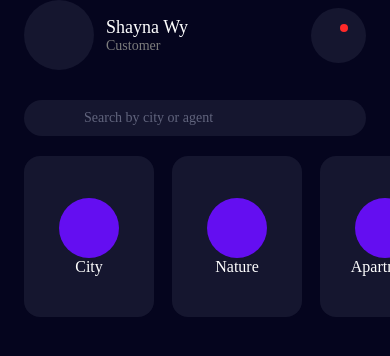
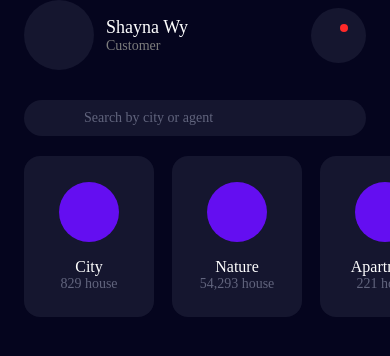
Before and after one commit to craftalpian/slicing-esd-rn, a React Native app: screen / in a window 390 px wide. Shown: the top 356 px of the page. Built offline with nearby package versions, Linux system fonts and the light colour scheme; grey boxes are pictures that could not be loaded; some icons are missing.

Commit message:
feat: horizontal flatlist

```diff
--- a/App.tsx
+++ b/App.tsx
@@ -11,12 +11,30 @@ import {
   TouchableHighlight,
   View,
 } from 'react-native';
-import {Building4, Notification, SearchNormal} from 'iconsax-react-native';
+import {
+  Building4,
+  Convert3DCube,
+  Notification,
+  SearchNormal,
+  Tree,
+} from 'iconsax-react-native';
 
 const categories = [
-  {title: 'City', amount: '829 house'},
-  {title: 'Nature', amount: '54,293 house'},
-  {title: 'Apartment', amount: '221 house'},
+  {
+    title: 'City',
+    amount: '829 house',
+    icon: <Building4 size={24} color="#FFF" />,
+  },
+  {
+    title: 'Nature',
+    amount: '54,293 house',
+    icon: <Tree size={24} color="#FFF" />,
+  },
+  {
+    title: 'Apartment',
+    amount: '221 house',
+    icon: <Convert3DCube size={24} color="#FFF" />,
+  },
 ];
 
 export default () => {
@@ -65,9 +83,12 @@ export default () => {
               paddingRight: 24,
             }}
             horizontal={true}
-            renderItem={({item: {amount, title}, index}) => (
+            renderItem={({item: {amount, title, icon}, index}) => (
               <TouchableHighlight
-                onPress={() => Alert.alert('diklik')}
+                onPress={() =>
+                  Alert.alert(`Kategori ${title} memiliki ${amount}`)
+                }
+                underlayColor={'#FFF'}
                 key={index}>
                 <View
                   style={{
@@ -88,10 +109,27 @@ export default () => {
                       height: 60,
                       width: 60,
                     }}>
-                    <Building4 size={24} color="#FFF" />
+                    {icon}
                   </View>
-                  <View>
-                    <Text style={{color: '#FFF', fontFamily: 'Poppins-SemiBold', fontSize: 16}}>{title}</Text>
+                  <View style={{marginTop: 16}}>
+                    <Text
+                      style={{
+                        color: '#FFF',
+                        fontFamily: 'Poppins-SemiBold',
+                        fontSize: 16,
+                        textAlign: 'center',
+                      }}>
+                      {title}
+                    </Text>
+                    <Text
+                      style={{
+                        color: '#61647D',
+                        fontFamily: 'Poppins-Regular',
+                        fontSize: 14,
+                        textAlign: 'center',
+                      }}>
+                      {amount}
+                    </Text>
                   </View>
                 </View>
               </TouchableHighlight>
```
